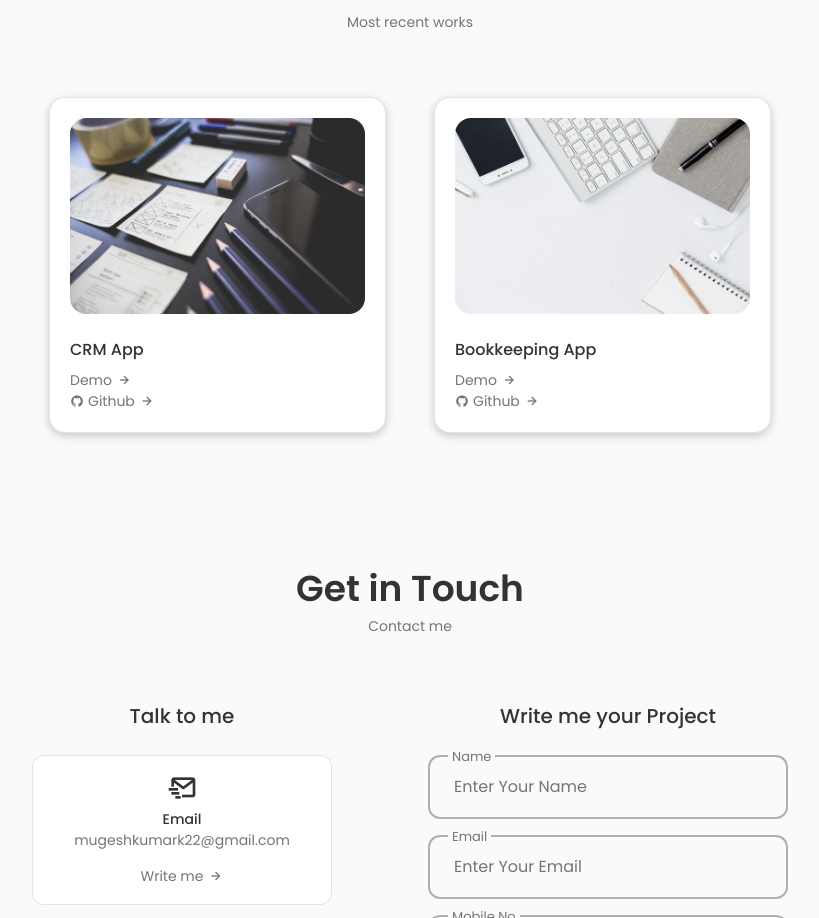
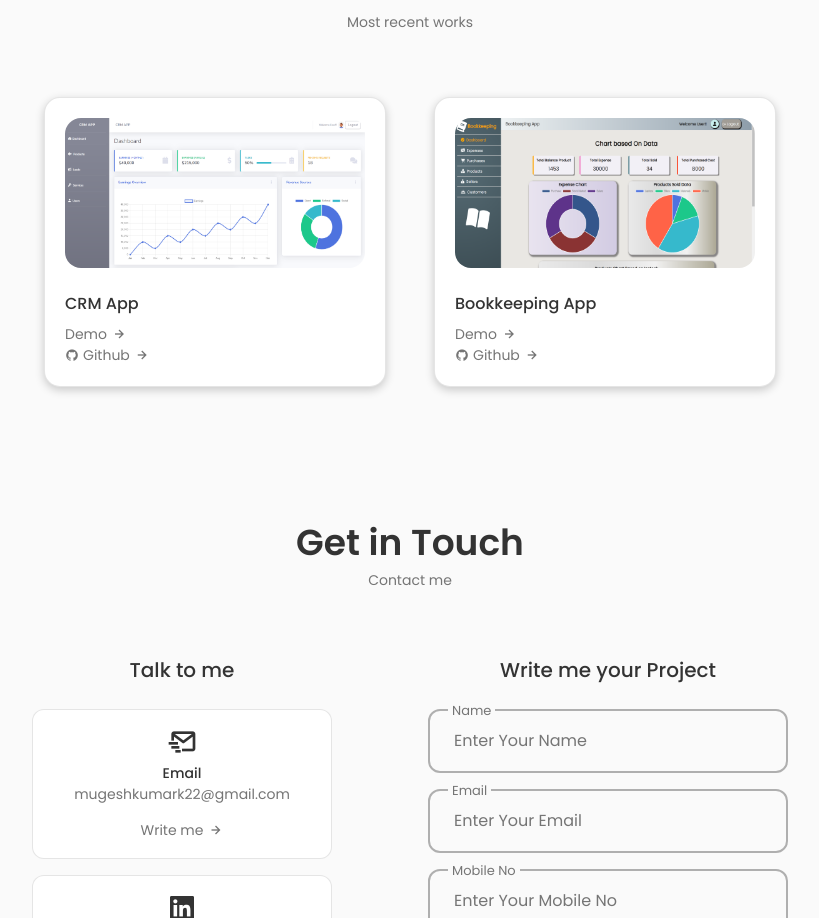
Before and after one commit to Mugesh2297/portfolio, a React (Create React App) app: page / in a window 1280 px wide. Shown: the part 2354-3272 px from the top of the page, without its empty margins (230-1049 px from the left). Built offline with nearby package versions, Linux system fonts and the light colour scheme.

Commit message:
portfolio cjhanges

```diff
--- a/src/Components/Portfolio/works.css
+++ b/src/Components/Portfolio/works.css
@@ -17,9 +17,10 @@
 }
 
 .work__img{
-    width: 295px;
+    width:300px;
     border-radius: 1rem;
     margin-bottom: var(--mb-1);
+    height:150px;
 
 }
 
```
Also changed, not shown: src/Components/Portfolio/Data.jsx (+3 -4 lines), src/assests/Work1.png (added), src/assests/Work2.png (added).
